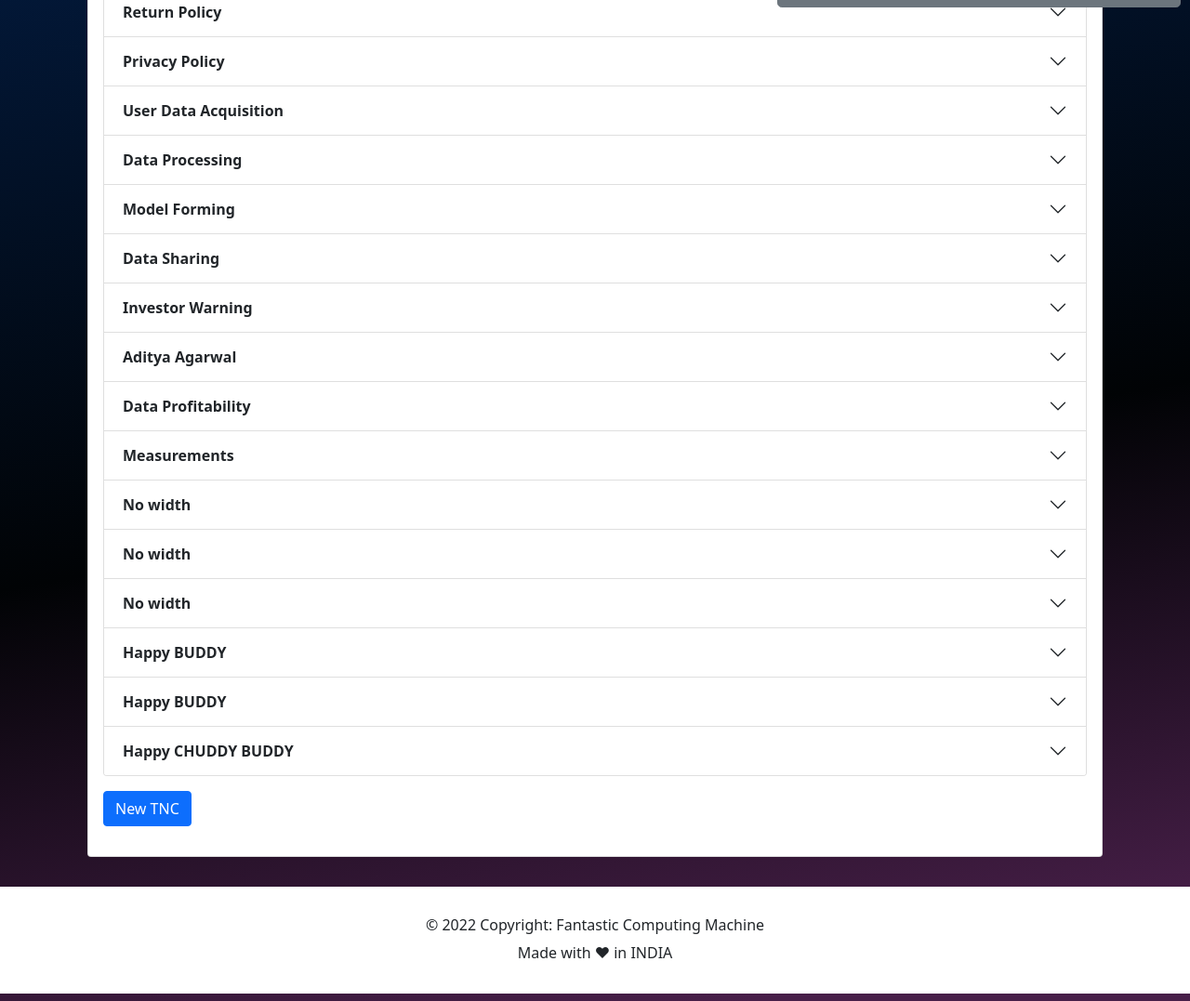
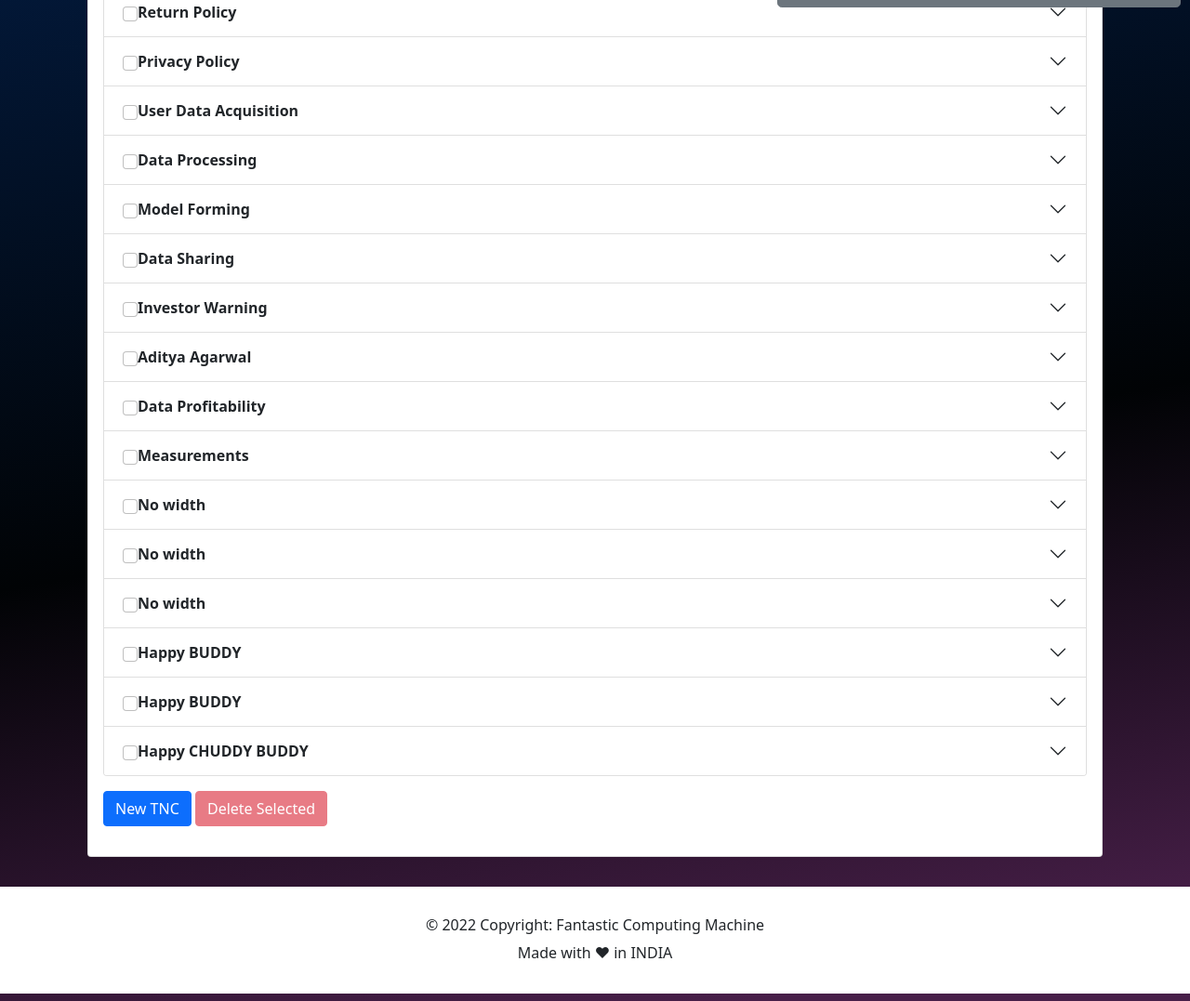
Before and after one commit to Fantastic-Computing-Machine/dimention-measure, a Django app: page /settings/terms_and_conditions/ in a window 1280 px wide. Shown: the part 782-1859 px from the top of the page at 93% size. Run offline with Django 4.2, Linux system fonts and the light colour scheme; a user stored in the database is signed in; data comes from the database, SQL or seed files in the repository; some libraries are stand-ins or nearby versions.

Commit message:
Delete Tnc from organization page

```diff
--- a/settings/templates/org_tnc.html
+++ b/settings/templates/org_tnc.html
@@ -42,12 +42,75 @@
 <div class="container-lg pb-4">
     <div class="text-light py-2 display-4">Terms and Conditions</div>
 
+
+
     <div class="mt-3">
         <div class="card">
             <div class="card-body">
 
                 <div class="accordion" id="accordionExample">
-                    {% for item in headings %}
+                {% comment %} <ul class="list-group">  {% endcomment %}
+                <form action="{% url 'delete_selected_TnC' %}" id="formDeleteTnc" method="POST">
+                    {% csrf_token %}
+                {% for item in headings %}
+                    {% comment %} <li class="list-group-item list-group-item-action"> {% endcomment %}
+                        <div class="accordion-item">
+                            <h2 class="accordion-header" id="heading{{item.pk}}">
+                                    {% comment %} <div class="form-check"> {% endcomment %}
+                                        <button class="accordion-button collapsed" type="button" data-bs-toggle="collapse"
+                                            data-bs-target="#collapse{{item.pk}}" aria-expanded="false"
+                                            aria-controls="collapse{{item.pk}}">
+                                            <input class="checkboxSelector form-check-input" name="termsAndConditionCheckBox"
+                                                type="checkbox" value="{{item.pk}}" id="termsAndConditionCheckBox_{{item.pk}}">
+                                                <label class="form-check-label" for="termsAndConditionCheckBox_{{item.pk}}">
+                                                    <b class="">{{item.name}}</b>
+                                                </label>
+                                        </button>
+                                    {% comment %} </div>               {% endcomment %}
+                                    {% comment %} <b class="">{{item.name}}</b> {% endcomment %}
+
+                            </h2>
+                            <div id="collapse{{item.pk}}" class="accordion-collapse collapse"
+                                aria-labelledby="heading{{item.pk}}" data-bs-parent="#accordionExample">
+                                <div class="accordion-body">
+                                    {{item.content|safe}}
+                                </div>
+                            </div>
+                        </div>
+                    {% comment %} </li> {% endcomment %}
+                    {%endfor%}
+                </form>
+                {% comment %} </ul> {% endcomment %}
+                {% comment %} delete model {% endcomment %}
+                <div class="modal fade" id="deleteSelectedTnCModal" tabindex="-1"
+                    aria-labelledby="deleteSelectedTnCModalLabel" aria-hidden="true">
+                    <div class="modal-dialog">
+                        <div class="modal-content">
+                            <div class="modal-header">
+                                <h5 class="modal-title" id="deleteSelectedTnCModalLabel">
+                                    Confirm
+                                    delete</h5>
+                                <button type="button" class="btn-close" data-bs-dismiss="modal"
+                                    aria-label="Close"></button>
+                            </div>
+                            <div class="modal-body text-start">
+                                You wish to permanently delete selected Terms and Conditions
+                                ?<br>
+                                <b class="my-1">Be Careful!</b>
+                            </div>
+                            <div class="modal-footer">
+                                <button type="button" class="btn btn-outline-success"
+                                    data-bs-dismiss="modal">Get
+                                    back to safety</button>
+                                <button class="confirm_delete btn btn-danger align-bottom" type="submit"
+                                    form="formDeleteTnc">
+                                    Chop Chop!
+                                </button>
+                            </div>
+                        </div>
+                    </div>
+                </div>
+                    {% comment %} {% for item in headings %}
                     <div class="accordion-item">
                         <h2 class="accordion-header" id="heading{{item.pk}}">
                             <button class="accordion-button collapsed" type="button" data-bs-toggle="collapse"
@@ -63,7 +126,7 @@
                             </div>
                         </div>
                     </div>
-                    {%endfor%}
+                    {%endfor%} {% endcomment %}
                 </div>
 
                 <p>
@@ -71,6 +134,10 @@
                     <button type="button" class="btn btn-primary" data-bs-toggle="modal"
                         data-bs-target="#newSection">New TNC</button>
                 </div>
+                <div class="btn-group" role="group" aria-label="Basic mixed styles">
+                     <button class="btn btn-danger" data-bs-toggle="modal" data-bs-target="#deleteSelectedTnCModal" id="delete_button" disabled>Delete Selected</button>
+                </div>
+
 
                 </p>
                 <!-- New Section Modal -->
--- a/settings/urls.py
+++ b/settings/urls.py
@@ -1,7 +1,7 @@
 from django.urls import path
 
 
-from settings.views import TermsAndConditions
+from settings.views import TermsAndConditions,deleteSelectedTnC
 # from settings.views import add_terms_heading, add_terms_content, TermsAndConditions
 
 urlpatterns = [
@@ -9,4 +9,7 @@ urlpatterns = [
     # path("add_terms_content/", add_terms_content, name="add_terms_content"),
     path("terms_and_conditions/", TermsAndConditions.as_view(),
          name="terms_and_conditions"),
+    #url for delete selected TNC
+    path("delete_selected_TnC/", deleteSelectedTnC,name="delete_selected_TnC"),
+
 ]
--- a/settings/views.py
+++ b/settings/views.py
@@ -5,9 +5,10 @@ from django.shortcuts import HttpResponseRedirect
 from authentication.models import Organization
 from settings.models import TermsHeading
 from django.contrib.auth.mixins import LoginRequiredMixin
-from django.views.generic import CreateView
+from django.views.generic import CreateView, UpdateView
 from django.urls import reverse, reverse_lazy
 
+from datetime import datetime
 
 from settings.forms import TermsAndConditionForm
 
@@ -40,6 +41,7 @@ class TermsAndConditions(LoginRequiredMixin, CreateView):
     def get_context_data(self, **kwargs):
         context = super().get_context_data(**kwargs)
         curr_org = self.request.user.organization
+
         heading = TermsHeading.objects.filter(organization=curr_org)
         context['headings'] = heading
         return context
@@ -52,3 +54,12 @@ class ProjectTNC(LoginRequiredMixin, CreateView):
     form_class = TermsAndConditionForm
     template_name = "project_tnc.html"
     succes_url = reverse_lazy("terms_and_conditions")
+
+#delete function for deleting selected components isdeleted = true
+def deleteSelectedTnC(request):
+    if request.method == "POST":
+        list_to_delete = request.POST.getlist('termsAndConditionCheckBox')
+        for item in list_to_delete:
+            # WARNING! This is a hard delete, it will delete the item from the database
+            TermsHeading.objects.filter(id=item).delete()
+    return HttpResponseRedirect(reverse('terms_and_conditions'))
--- a/static/js/main.js
+++ b/static/js/main.js
@@ -188,3 +188,13 @@ $(document).ready(function () {
         }
     });
 });
+
+$(document).ready(function () {
+    $('.checkboxSelector').change(function() {
+        if ($('.checkboxSelector:checked').length) {
+            $('#delete_button').prop('disabled', false);
+        } else {
+            $('#delete_button').prop('disabled', true);
+        }
+    });
+});
```
